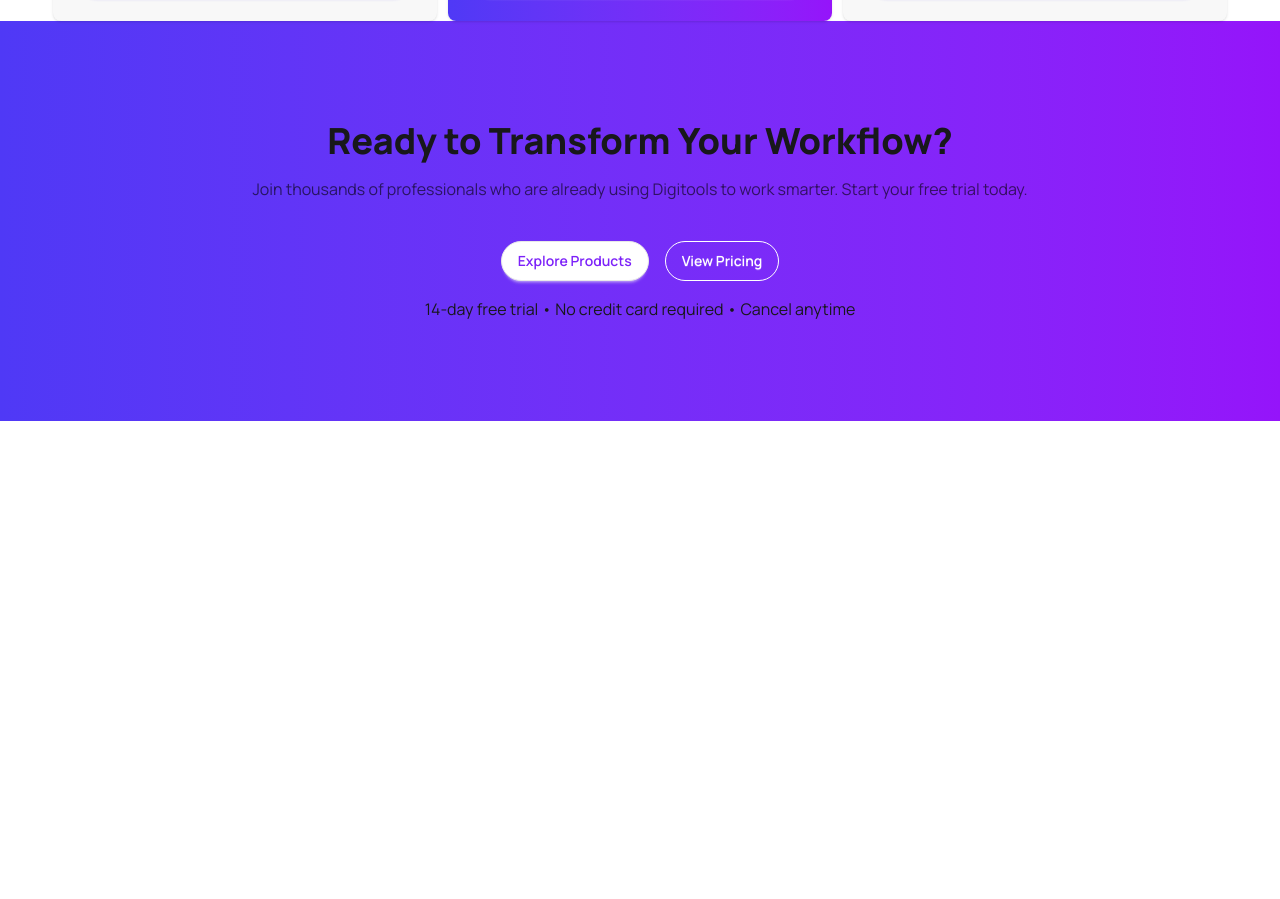
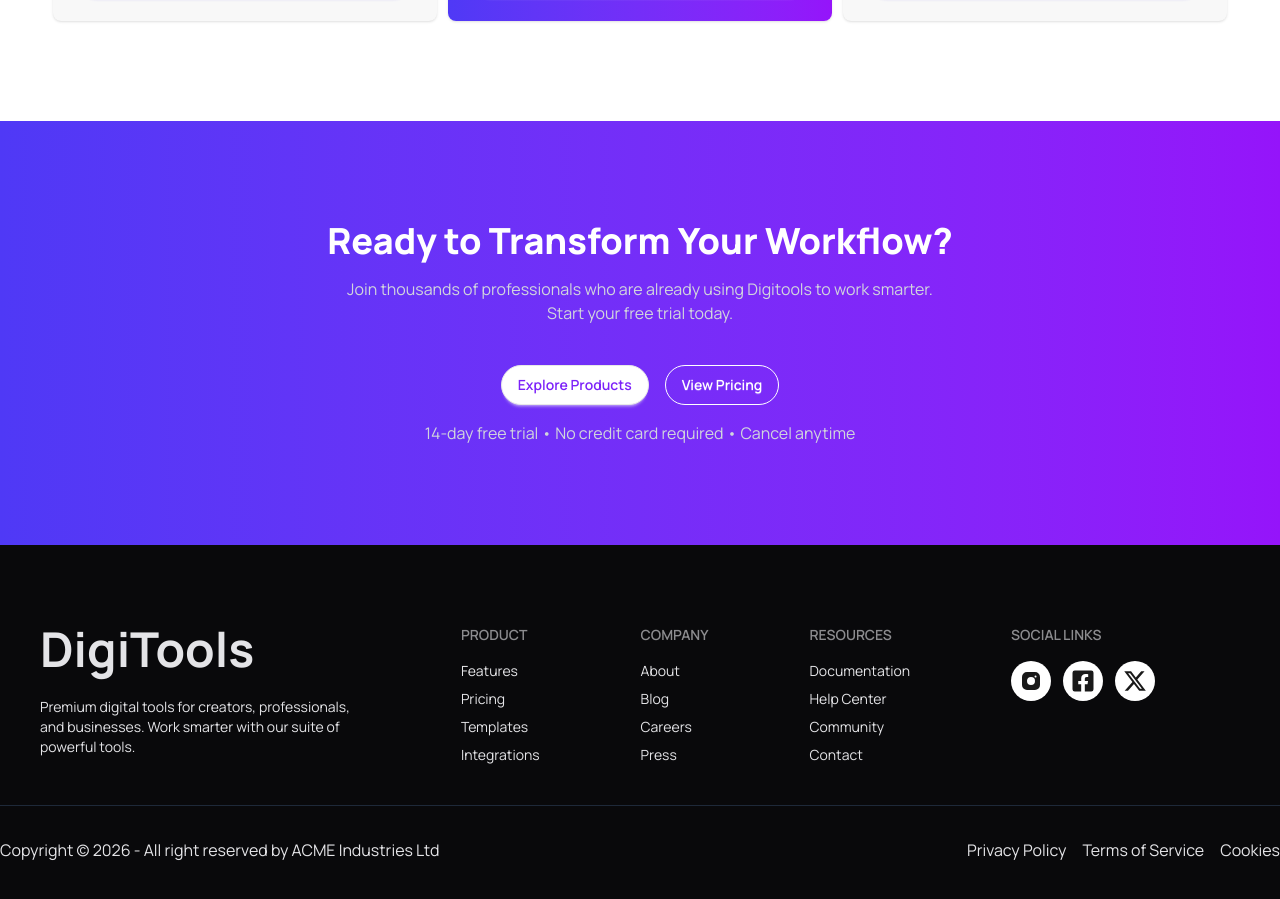
Before and after one commit to rubel9226/Assignment-6, a React (Vite) app: page / in a window 1280 px wide. Shown: the part 4176-5075 px from the top of the page. Before the commit the page ends 4597 px from the top, so only its background shows below. Built offline with nearby package versions, Linux system fonts and the light colour scheme.

Commit message:
adding footer section

```diff
--- a/src/App.jsx
+++ b/src/App.jsx
@@ -9,6 +9,7 @@
 import Started from './Components/Body/Started/Started'
 import PremiumCard from './Components/Body/premiumCard/PremiumCard'
 import WorkFlow from './Components/Body/Started/workFlow'
+import Footer from './Components/Footer/Footer'
 
 
 
@@ -27,6 +28,7 @@
       <Started></Started>
       <PremiumCard  />
       <WorkFlow></WorkFlow>
+      <Footer></Footer>
 
 
       <ToastContainer />
--- a/src/Components/Body/Started/WorkFlow.jsx
+++ b/src/Components/Body/Started/WorkFlow.jsx
@@ -2,18 +2,18 @@
 
 const WorkFlow = () => {
     return (
-        <div className='bg-linear-to-r from-[#4F39F6] to-[#9514FA] py-25 text-center'>
+        <div className='mt-25 bg-linear-to-r from-[#4F39F6] to-[#9514FA] py-25 text-center text-white'>
             <div className='space-y-4'>
                 <h1 className='text-4xl font-extrabold'>Ready to Transform Your Workflow?</h1>
-                <p className='text-black/60'>Join thousands of professionals who are already using Digitools to work smarter. Start your free trial today.</p>
+                <p className='text-gray-300'>Join thousands of professionals who are already using Digitools to work smarter. <br /> Start your free trial today.</p>
             </div>
 
             <div className='mt-10 space-y-4'>
                 <div className='flex gap-4 justify-center'>
-                    <button class="btn rounded-full text-[#7c21f9] bg-white">Explore Products</button>
-                    <button class="btn rounded-full btn-outline text-white hover:text-[#7c21f9] ">View Pricing</button>
+                    <button className="btn rounded-full text-[#7c21f9] bg-white">Explore Products</button>
+                    <button className="btn rounded-full btn-outline text-white hover:text-[#7c21f9] ">View Pricing</button>
                 </div>
-                <p>14-day free trial • No credit card required • Cancel anytime</p>
+                <p className='text-gray-300'>14-day free trial • No credit card required • Cancel anytime</p>
             </div>
         </div>
     );
--- /dev/null
+++ b/src/Components/Footer/Footer.jsx
@@ -0,0 +1,70 @@
+import React from 'react';
+import { TbBrandInstagramFilled } from "react-icons/tb";
+import { FaXTwitter } from "react-icons/fa6";
+import { FaFacebookSquare } from "react-icons/fa";
+
+const Footer = () => {
+    return (
+        <footer className='py-10 bg-neutral text-neutral-content'>
+            <div className='container mx-auto'>
+
+                <div className="footer sm:footer-horizontal bg-neutral text-neutral-content p-10">
+                    <nav className='w-80 space-y-4'>
+                        <h1 className=" text-5xl font-bold">DigiTools</h1>
+                        <p className=''>Premium digital tools for creators, professionals, and businesses. Work smarter with our suite of powerful tools.</p>
+                    </nav>
+                    <nav>
+                        <h6 className="footer-title">Product</h6>
+                        <a className="link link-hover">Features</a>
+                        <a className="link link-hover">Pricing</a>
+                        <a className="link link-hover">Templates</a>
+                        <a className="link link-hover">Integrations</a>
+                    </nav>
+                    <nav>
+                        <h6 className="footer-title">Company</h6>
+                        <a className="link link-hover">About</a>
+                        <a className="link link-hover">Blog</a>
+                        <a className="link link-hover">Careers</a>
+                        <a className="link link-hover">Press</a>
+                    </nav>
+                    <nav>
+                        <h6 className="footer-title">Resources</h6>
+                        <a className="link link-hover">Documentation</a>
+                        <a className="link link-hover">Help Center</a>
+                        <a className="link link-hover">Community</a>
+                        <a className="link link-hover">Contact</a>
+                    </nav>
+                    <nav>
+                        <h6 className="footer-title">Social Links</h6>
+                        <div className='flex text-2xl gap-3'>
+                            <div className='w-10 h-10 bg-white rounded-full flex justify-center items-center'>
+                                <TbBrandInstagramFilled className='text-black/90' />
+                            </div>
+                            <div className='w-10 h-10 bg-white rounded-full flex justify-center items-center'>
+                                <FaFacebookSquare className='text-black/90' />
+                            </div>
+                            <div className='w-10 h-10 bg-white rounded-full flex justify-center items-center'>
+                                <FaXTwitter className='text-black/90' />
+                            </div>
+                        </div>
+                    </nav>
+                </div>
+
+                <hr className='text-gray-800' />
+                <div className='mt-8 flex justify-between'>
+                    <aside>
+                        <p>Copyright © {new Date().getFullYear()} - All right reserved by ACME Industries Ltd</p>
+                    </aside>
+
+                    <div className='space-x-4'>
+                        <a className="link link-hover">Privacy Policy</a>
+                        <a className="link link-hover">Terms of Service</a>
+                        <a className="link link-hover">Cookies</a>
+                    </div>
+                </div>
+            </div>
+        </footer>
+    );
+};
+
+export default Footer;
```
Also changed, not shown: public/preview.png (added), 1 other file (tests, documents, lock files or other folders).
